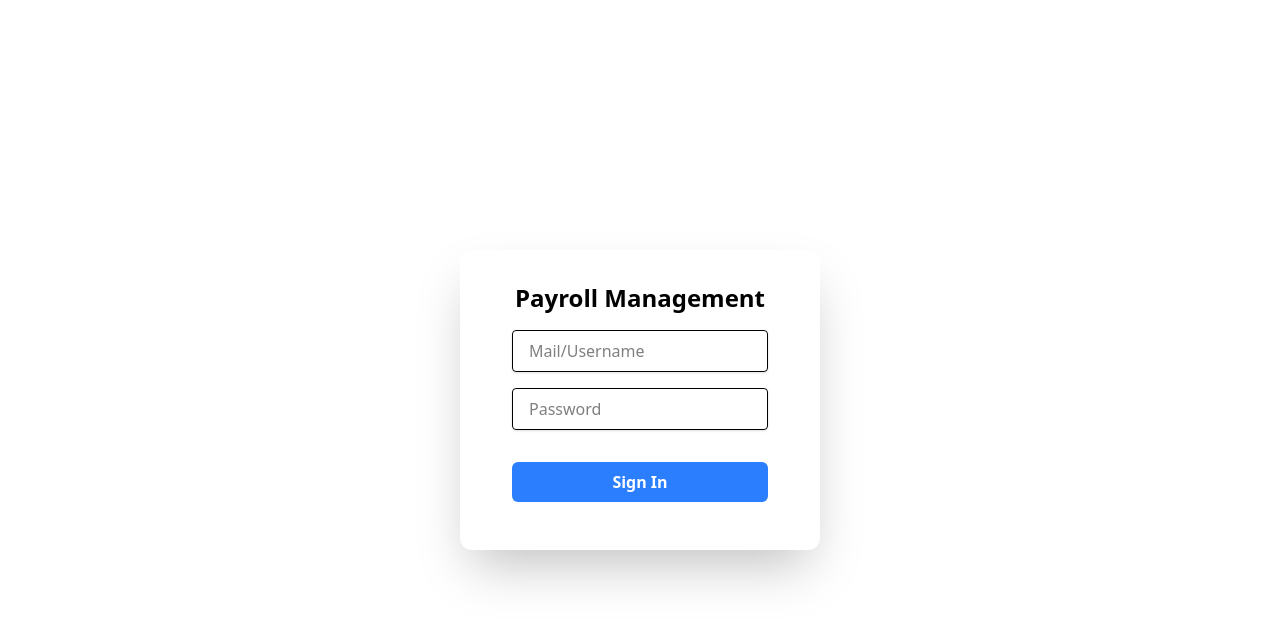
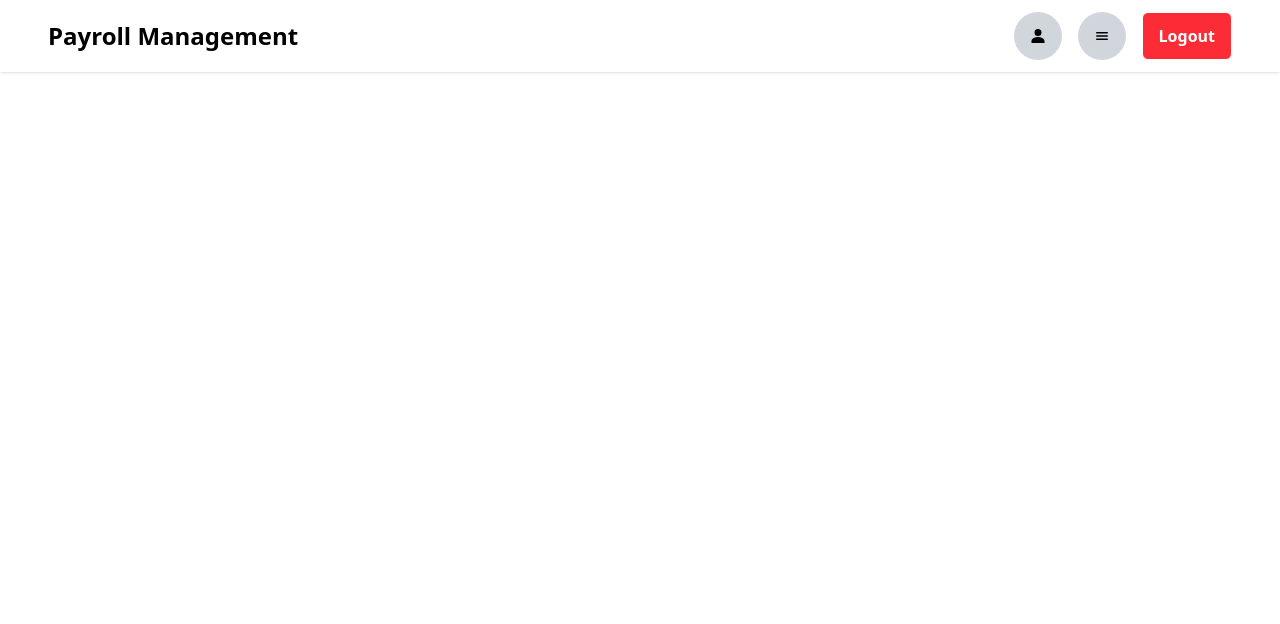
Before and after one commit to Vikashuvi/payroll, a React (Vite) app: page /dashboard in a window 1280 px wide. Shown: the top 624 px of the page. Built offline with nearby package versions, Linux system fonts and the light colour scheme.

Commit message:
route and navbar created

```diff
--- a/package.json
+++ b/package.json
@@ -13,6 +13,8 @@
     "@tailwindcss/vite": "^4.1.13",
     "react": "^19.1.1",
     "react-dom": "^19.1.1",
+    "react-icons": "^5.5.0",
+    "react-router-dom": "^7.9.3",
     "tailwindcss": "^4.1.13"
   },
   "devDependencies": {
--- a/src/App.jsx
+++ b/src/App.jsx
@@ -1,10 +1,17 @@
+import { BrowserRouter as Router, Routes, Route } from "react-router-dom";
 import React from "react";
 import Login from "./components/Login"
+import Dashboard from "./components/Dashboard";
 
 function App() {
   return (
    <>
-      <Login/>
+    <Router>
+      <Routes>
+        <Route path="/" element={<Login/>} />
+        <Route path="/dashboard" element={<Dashboard/>}/>
+      </Routes>
+    </Router>
    </>
   );
 }
--- /dev/null
+++ b/src/components/Dashboard.jsx
@@ -0,0 +1,10 @@
+import React from 'react';
+import Navbar from "./Navbar";
+
+function Dashboard() {
+    return (
+         <Navbar/>
+    );
+}
+
+export default Dashboard;
--- a/src/components/Login.jsx
+++ b/src/components/Login.jsx
@@ -1,6 +1,13 @@
 import React from 'react';
+import { useNavigate } from 'react-router-dom';
 
 function Login() {
+    const navigate = useNavigate();
+
+    const goToDash = () => {
+       navigate('/dashboard')
+    }
+
     return (
         <div className='flex items-center justify-center h-screen'>
             <div className="w-[360px] h-[300px] shadow-2xl bg-white rounded-xl">
@@ -11,7 +18,7 @@ function Login() {
                         <input type="password" placeholder='Password' className='w-64 shadow border rounded px-4 py-2' />
                     </div>
                     <div>
-                        <button className='bg-blue-500 text-white w-64 rounded-md py-2 font-bold'>Sign In</button>
+                        <button onClick={goToDash} className='bg-blue-500 text-white w-64 rounded-md py-2 font-bold'>Sign In</button>
                     </div>
                 </form>
 
--- /dev/null
+++ b/src/components/Navbar.jsx
@@ -0,0 +1,20 @@
+import React from 'react';
+import { IoPersonSharp } from "react-icons/io5";
+import { IoMenu } from "react-icons/io5";
+
+
+
+function Navbar() {
+    return (
+        <div className='bg-white shadow w-full h-18 flex items-center justify-between px-4 md:px-12'>
+            <div><h1 className='text-2xl font-bold'>Payroll Management</h1></div>
+            <div className='flex flex-row gap-2 md:gap-4'>
+            <div className='bg-gray-300 rounded-full w-12 h-12 flex items-center justify-center'><IoPersonSharp/></div>
+            <div className='bg-gray-300 rounded-full w-12 h-12 flex items-center justify-center'><IoMenu/></div>
+            <button className='border rounded-md px-4 py-2 font-bold bg-red-500 text-white'>Logout</button>
+            </div>
+        </div>
+    );
+}
+
+export default Navbar;
```
Also changed, not shown: 1 other file (tests, documents, lock files or other folders).
